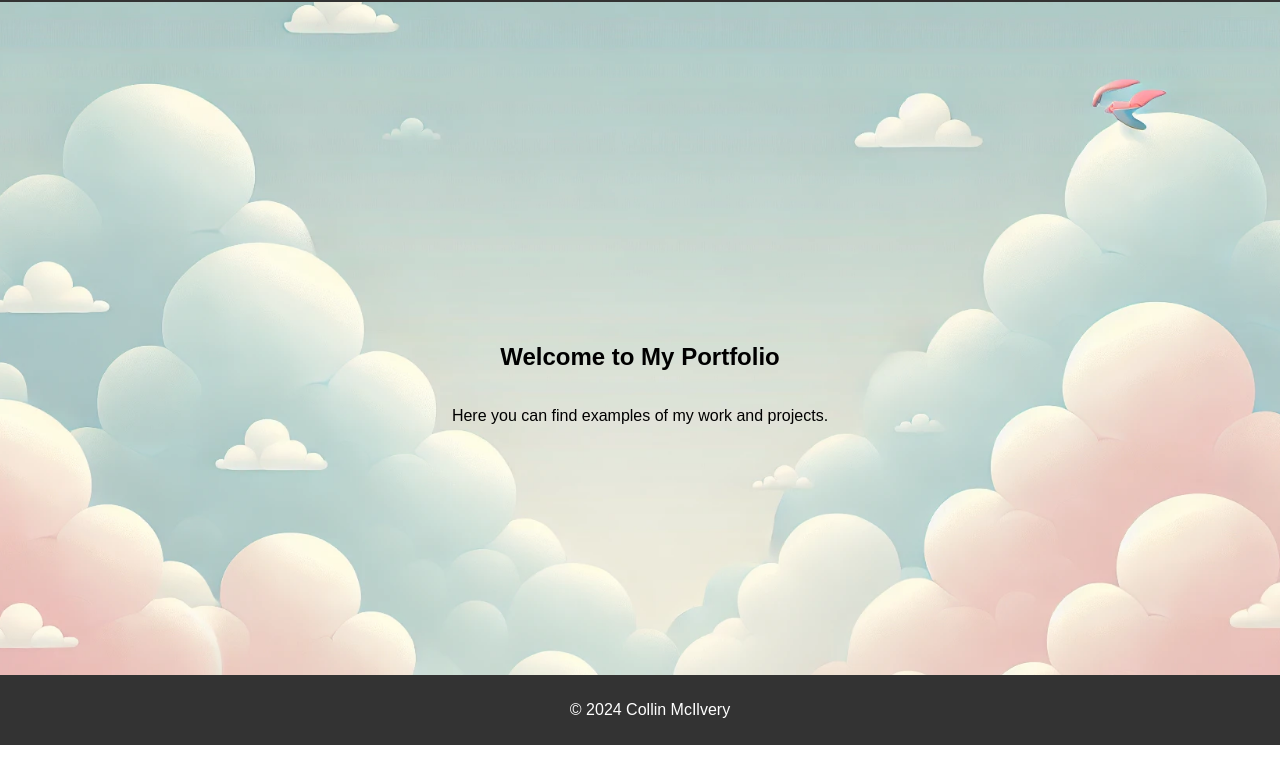
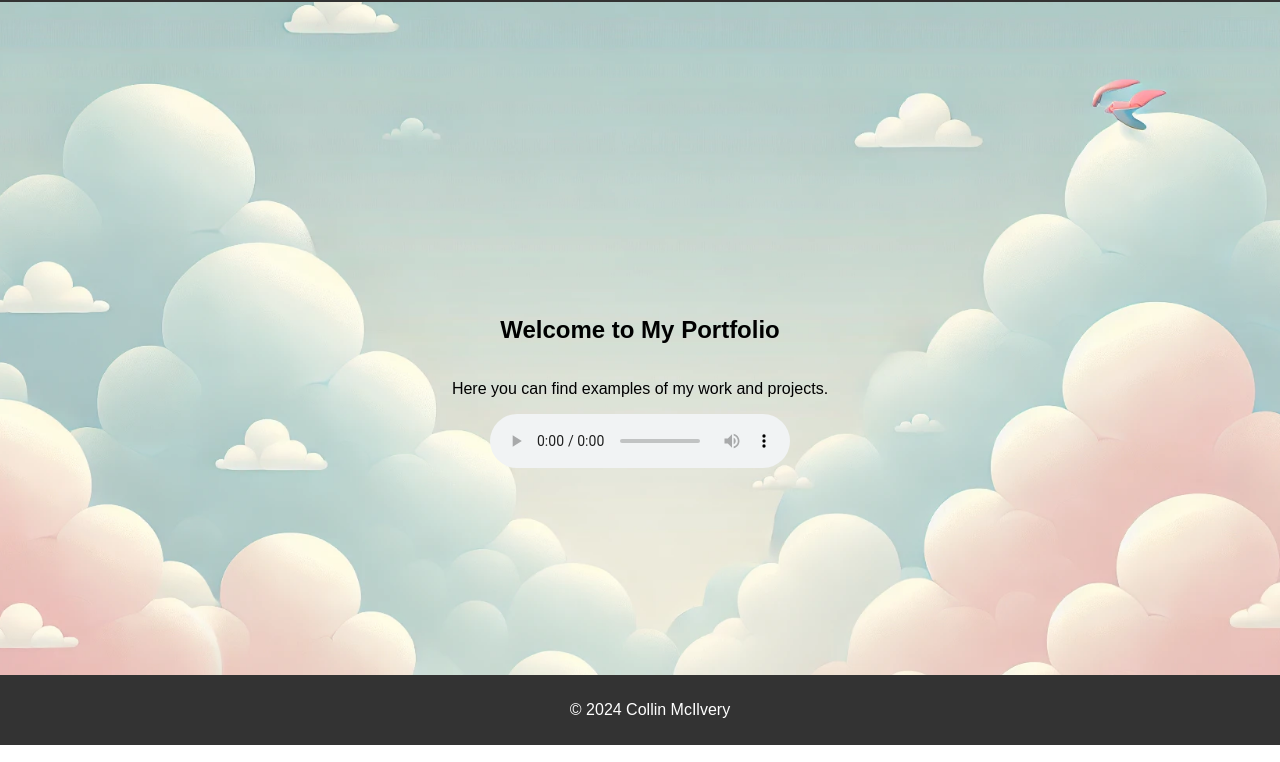
Before and after one commit to Miint7y/mywebsite, a plain HTML site: page index.html in a window 1280 px wide. Shown: the part 55-817 px from the top of the page. Drawn offline with Linux system fonts and the light colour scheme.

Commit message:
Update index.html

```diff
--- a/index.html
+++ b/index.html
@@ -3,7 +3,7 @@
 <head>
     <meta charset="UTF-8">
     <meta name="viewport" content="width=device-width, initial-scale=1.0">
-    <title>Collin McIlvery - Portfolio</title>
+    <title>Your Name - Portfolio</title>
     <link rel="stylesheet" href="style.css">
 </head>
 <body>
@@ -20,13 +20,14 @@
     <main>
         <h2>Welcome to My Portfolio</h2>
         <p>Here you can find examples of my work and projects.</p>
-        <!-- Audio player -->
-<div class="audio-container">
-    <audio autoplay>
-        <source src="Audio/stoned_iss.mp3" type="audio/mpeg">
-        Your browser does not support the audio element.
-    </audio>
-</div>
+
+        <!-- Audio player container -->
+        <div class="audio-container">
+            <audio controls autoplay>
+                <source src="Audio/stoned ISS.mp3" type="audio/mp3">
+                Your browser does not support the audio element.
+            </audio>
+        </div>
     </main>
     <footer>
         <p>&copy; 2024 Collin McIlvery</p>
```
